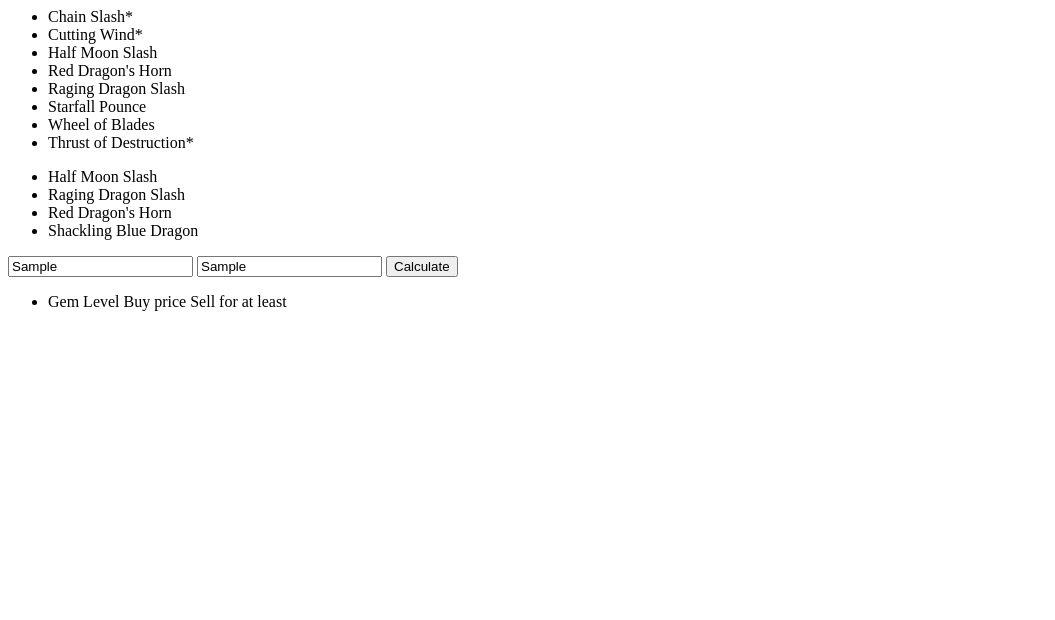
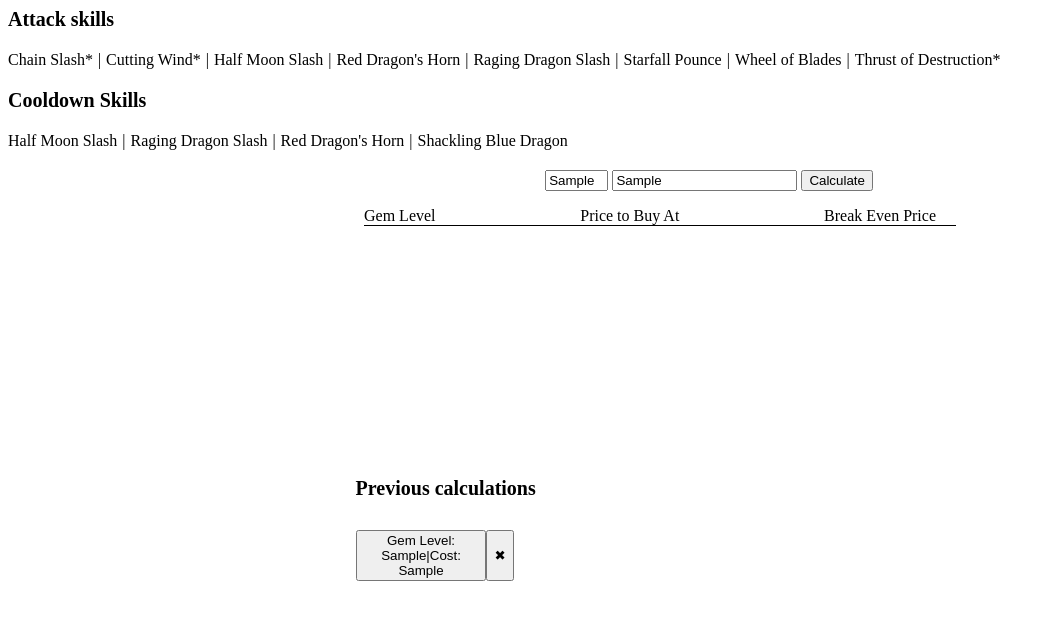
Before and after one commit to Ryan-Jung/lost-ark-gems, a plain HTML site: page index.html in a window 1280 px wide. Both pictures are taken after typing "Sample", "Sample" into the empty fields and a click on the button "Calculate". Shown: the whole page, without its empty margins (0-1055 px from the left). Drawn offline with Linux system fonts and the light colour scheme.

Commit message:
Fix html generation and add previous calculations

```diff
--- a/gemCalc.js
+++ b/gemCalc.js
@@ -1,3 +1,5 @@
+var entries = [];
+
 const getGemsWorthShit = () => {
     const attackSkills = [
         "Chain Slash*",
@@ -18,16 +20,16 @@ const getGemsWorthShit = () => {
     const attack = document.getElementById("attack");
     const cd = document.getElementById("cd");
     attackSkills.forEach( skill => {
-        let li = document.createElement("li");
-        li.setAttribute("class", "attack-list-item");
-        li.textContent = skill;
-        attack.appendChild(li);
+        let span = document.createElement("span");
+        span.setAttribute("class", "attack-list-item");
+        span.textContent = skill;
+        attack.appendChild(span);
     });
     cdSkills.forEach( skill => {
-        let li = document.createElement("li");
-        li.setAttribute("class", "cd-list-item");
-        li.textContent = skill;
-        cd.appendChild(li);
+        let span = document.createElement("span");
+        span.setAttribute("class", "cd-list-item");
+        span.textContent = skill;
+        cd.appendChild(span);
     });
 }
 
@@ -42,11 +44,64 @@ const calculateCost = (gemCost, gemLevel) => {
     return levels;
 }
 
-const print = (levels) => {
+let generateElements = (gemCost, gemLevel, track = true) => {
+    if(track){
+        addPrevCalc(gemCost,gemLevel);
+    }
+    const levels = calculateCost(gemCost, gemLevel);
+    const levelEl = document.getElementById("levels");
+    let levelHeadersHTML = `<div class="level-item">
+    <div class="container">
+        <span>Gem Level</span>
+        <span>Price to Buy At</span>
+        <span>Break Even Price</span>
+    </div>
+    </div>`;
+    levelEl.innerHTML = "";
+    let levelHeaders = document.createElement("template");
+    levelHeaders.innerHTML = levelHeadersHTML.trim();
+    levelEl.appendChild(levelHeaders.content.firstChild);
     for(let i = levels.length - 1; i > 0; i--){
-        console.log(`Level ${i} expected cost => ${levels[i]}. Sell for at least ${levels[i] * 1.05}`);
+        const div = document.createElement("div");
+        div.setAttribute("class", "level-item")
+        const container = document.createElement("div");
+        container.setAttribute("class", "container");
+
+        const levelText = document.createElement("span");
+        const expectCost = document.createElement("span");
+        const sellForAtLeast = document.createElement("span");
+        levelText.textContent = i;
+        expectCost.textContent = levels[i];
+        sellForAtLeast.textContent = Math.ceil(levels[i] * 1.05);
+
+        container.appendChild(levelText);
+        container.appendChild(expectCost);
+        container.appendChild(sellForAtLeast);
+        div.appendChild(container);
+
+        levelEl.appendChild(div);
     }
 }
+
+const close = (event) => {
+    console.log(event);
+}
+
+const addPrevCalc = (gemCost,gemLevel) =>{
+    const container = document.getElementById("prev-calc-container");
+    let template = document.createElement("template");
+    let prevCalc = `<div class="prev-calc-button-container">
+                        <button class="prev-calc-button" onClick="generateElements(${gemCost}, ${gemLevel}, false)">Gem Level: ${gemLevel}|Cost: ${gemCost}</button>
+                        <button class="close">&#10006</button>
+                    </div>`;
+    template.innerHTML = prevCalc;
+    template.content.firstChild.getElementsByClassName("close")[0].addEventListener("click" , (event) => {
+        event?.srcElement?.parentElement?.remove();
+    });
+    container.prepend(template.content.firstChild);
+}
+
+
 
 document.addEventListener("DOMContentLoaded", function() {
     getGemsWorthShit();
@@ -54,23 +109,14 @@ document.addEventListener("DOMContentLoaded", function() {
     calculate.addEventListener("click", () => {
         const gemCost = document.getElementById("gemCost").value;
         const gemLevel = document.getElementById("gemLevel").value;
-        const levels = calculate(gemCost, gemLevel);
-        for(let i = levels.length - 1; i > 0; i--){
-            const li = document.createElement("li");
-            li.setAttribute("class", "level-item")
-            const container = document.createElement("div");
-            container.setAttribute("class", "container");
+        generateElements(gemCost,gemLevel);
+    });
 
-            const levelText = document.createElement("span");
-            const expectCost = document.createElement("span");
-            const sellForAtLeast = document.createElement("span");
-            levelText.textContent = i;
-            expectCost.textContent = levels[i];
-            sellForAtLeast.textContent = levels[i] * 1.05;
-
-            container.appendChild(levelText);
-            container.appendChild(expectCost);
-            container.appendChild(sellForAtLeast);
+    document.addEventListener( "keydown", (event) => {
+        if(event?.key == "Enter"){
+            const gemCost = document.getElementById("gemCost").value;
+            const gemLevel = document.getElementById("gemLevel").value;
+            generateElements(gemCost,gemLevel);
         }
     })
 });
--- /dev/null
+++ b/index.css
@@ -0,0 +1,68 @@
+.skills{
+    margin-bottom: 20px;
+}
+
+.title {
+    font-size: 20px;
+    font-weight: bold;
+}
+.skill > span {
+    margin-right: 5px;
+}
+
+.skill > span:not(:last-child)::after {
+    content : "|";
+    margin-left: 5px;
+}
+
+.container{
+    display: flex;
+    flex-grow: 1;
+    justify-content: space-between;
+    border-bottom: solid black 1px;
+    margin: 2px 0 2px 0;
+}
+
+.container > span{
+    margin-right: 20px;
+}
+
+.calculator {
+    width:50%;
+    margin-left: auto;
+    margin-right: auto;
+}
+
+#gemLevel{
+    width: 10%;
+    margin-left: 35%;
+}
+
+.levels{
+    min-height: 250px;
+}
+
+.prev-calc-title {
+    margin-left: 5%;
+}
+
+#prev-calc-container {
+    display: flex;
+    flex-direction: column;
+    width: 50%;
+    margin-left: 5%;
+}
+
+#prev-calc-container > * {
+    margin-top: 10px;
+}
+
+.prev-calc-button-container {
+    display: flex;
+    justify-content: flex-end;
+    width:50%;
+}
+
+.close {
+    margin-left: auto;
+}
--- a/index.html
+++ b/index.html
@@ -1,21 +1,23 @@
 <head>
     <script src="./gemCalc.js"></script>
+    <link rel="stylesheet" type="text/css" href="./index.css"></link>
 </head>
 <body>
-    <div>
-        <ul id="attack" class="attack"></ul>
-        <ul id="cd" class="cooldown"></ul>
+    <div class="skills">
+        <p class="title">Attack skills</p>
+        <div id="attack" class="attack skill">
+        </div>
+        <p class="title">Cooldown Skills</p>
+        <div id="cd" class="cooldown skill">
+        </div>
     </div>
-    <input id="gemCost" placeholder="Gold cost"></input>
-    <input id="gemLevel" placeholder="gemLevel"></input>
-    <button id="calcualte">Calculate</button>
-    <ul id="levels" class="levels">
-        <li class="level-item">
-            <div class="container">
-                <span>Gem Level</span>
-                <span>Buy price</span>
-                <span>Sell for at least</span>
-            </div>
-        </li>
-    </ul>
+    <div class="calculator">
+        <input id="gemLevel" placeholder="Gem Level"></input>
+        <input id="gemCost" placeholder="Buy price"></input>
+        <button id="calculate">Calculate</button>
+        <ul id="levels" class="levels">
+        </ul>
+        <p class="title prev-calc-title"> Previous calculations</p>
+        <div id="prev-calc-container" class="prev-calc"></div>
+    </div>
 </body>
```
